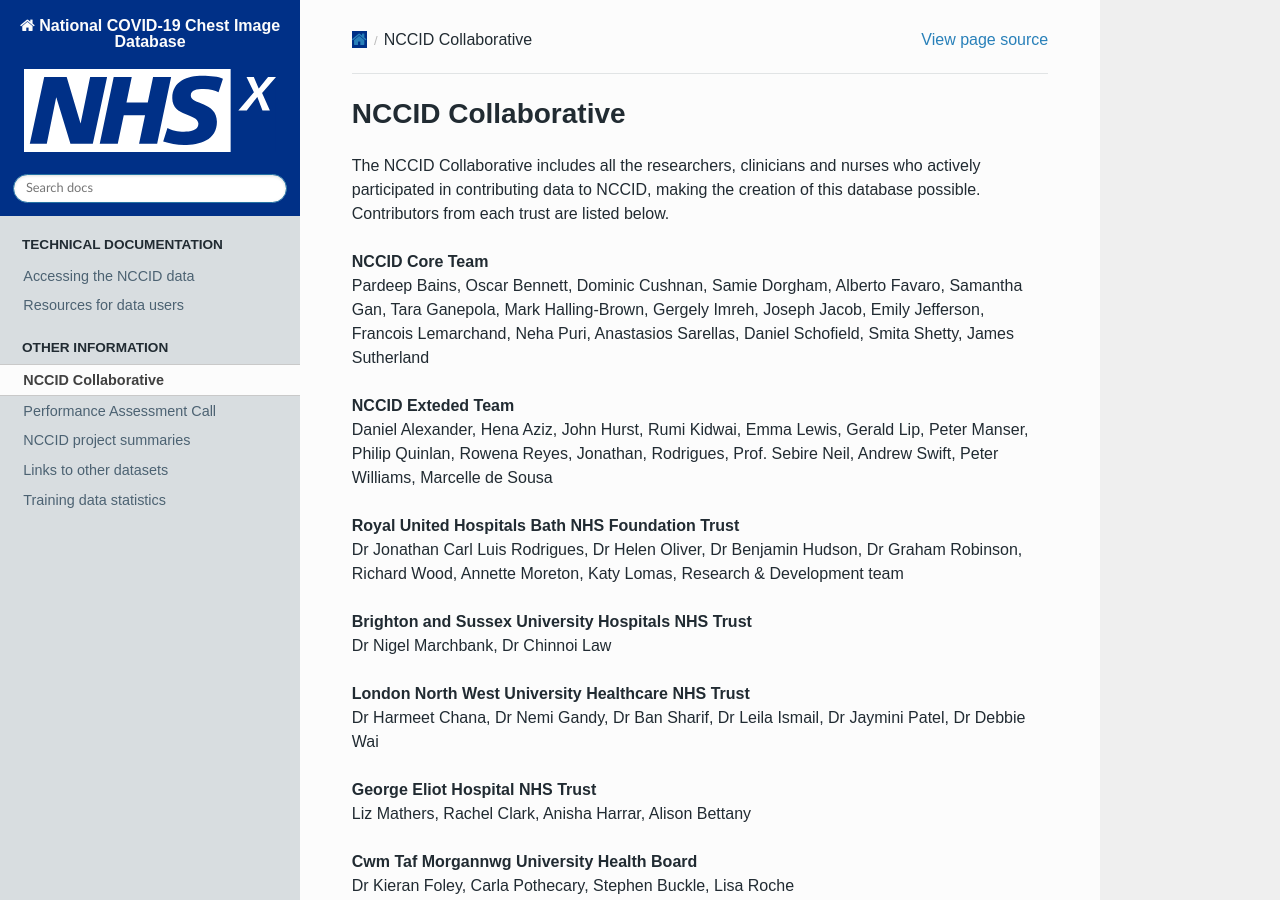
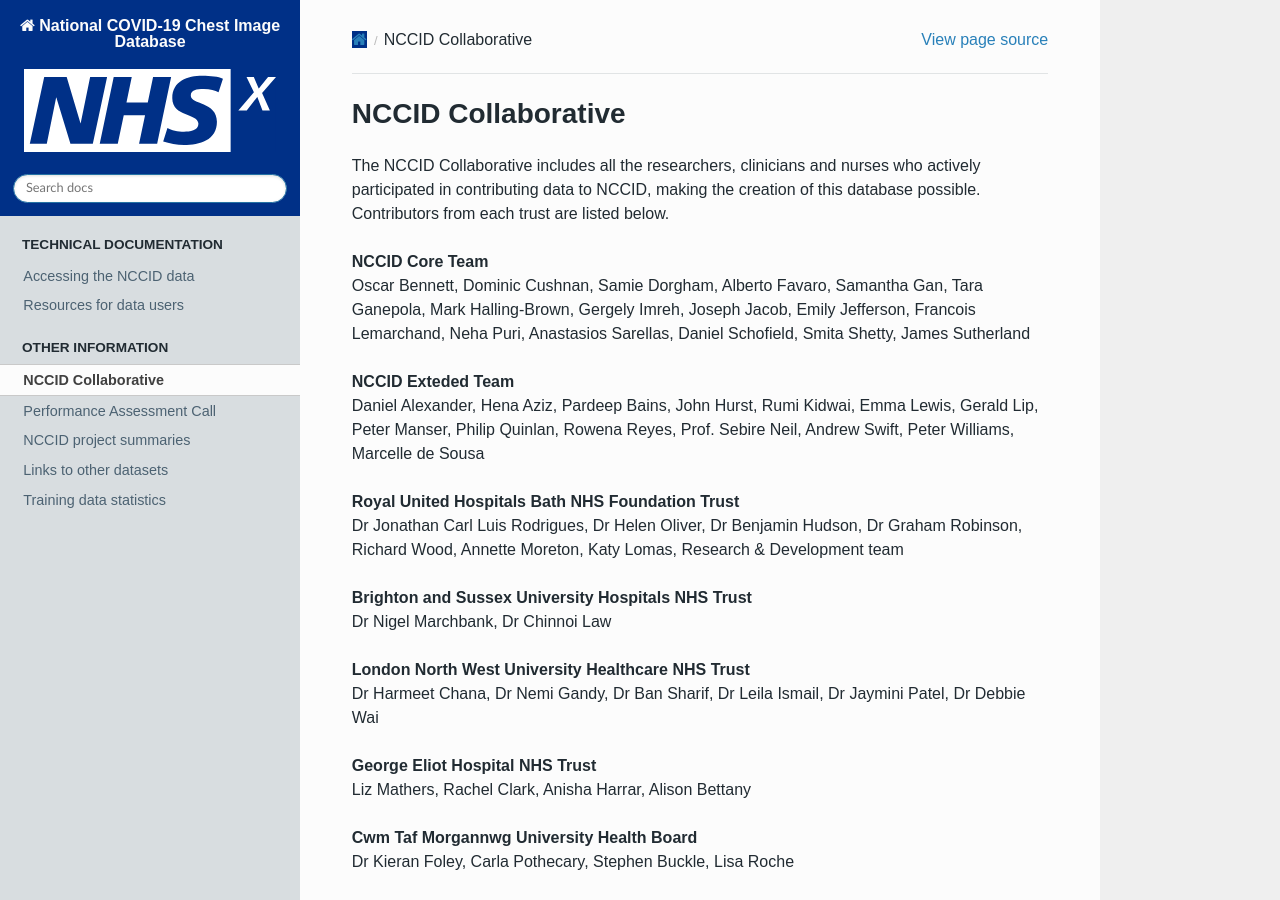
Before and after one commit to nhsx/covid-chest-imaging-database, a Sphinx documentation site: the page built from docs/source/NCCID_Collaborative.rst, in a window 1280 px wide and 900 px high. Built offline with Sphinx 7.4.7 and the Read the Docs theme 2.0.0, drawn with Linux system fonts in a browser that asks for light colours; some of the changed text lies outside the part shown.

Commit message:
Update collaborators

```diff
--- a/docs/source/NCCID_Collaborative.rst
+++ b/docs/source/NCCID_Collaborative.rst
@@ -6,10 +6,10 @@
 The NCCID Collaborative includes all the researchers, clinicians and nurses who actively participated in contributing data to NCCID, making the creation of this database possible. Contributors from each trust are listed below.
 
 | **NCCID Core Team**
-| Pardeep Bains, Oscar Bennett, Dominic Cushnan, Samie Dorgham, Alberto Favaro, Samantha Gan, Tara Ganepola, Mark Halling-Brown, Gergely Imreh, Joseph Jacob, Emily Jefferson, Francois Lemarchand, Neha Puri, Anastasios Sarellas, Daniel Schofield, Smita Shetty, James Sutherland
+| Oscar Bennett, Dominic Cushnan, Samie Dorgham, Alberto Favaro, Samantha Gan, Tara Ganepola, Mark Halling-Brown, Gergely Imreh, Joseph Jacob, Emily Jefferson, Francois Lemarchand, Neha Puri, Anastasios Sarellas, Daniel Schofield, Smita Shetty, James Sutherland
 
 | **NCCID Exteded Team**
-| Daniel Alexander, Hena Aziz, John Hurst, Rumi Kidwai, Emma Lewis, Gerald Lip, Peter Manser, Philip Quinlan, Rowena Reyes, Jonathan, Rodrigues, Prof. Sebire Neil, Andrew Swift, Peter Williams, Marcelle de Sousa
+| Daniel Alexander, Hena Aziz, Pardeep Bains, John Hurst, Rumi Kidwai, Emma Lewis, Gerald Lip, Peter Manser, Philip Quinlan, Rowena Reyes, Prof. Sebire Neil, Andrew Swift, Peter Williams, Marcelle de Sousa
 
 | **Royal United Hospitals Bath NHS Foundation Trust**
 | Dr Jonathan Carl Luis Rodrigues, Dr Helen Oliver, Dr Benjamin Hudson, Dr Graham Robinson, Richard Wood, Annette Moreton, Katy Lomas, Research & Development team
```
Also changed, not shown: other parts of docs/source/NCCID_Collaborative.rst (+3 -0 lines).
